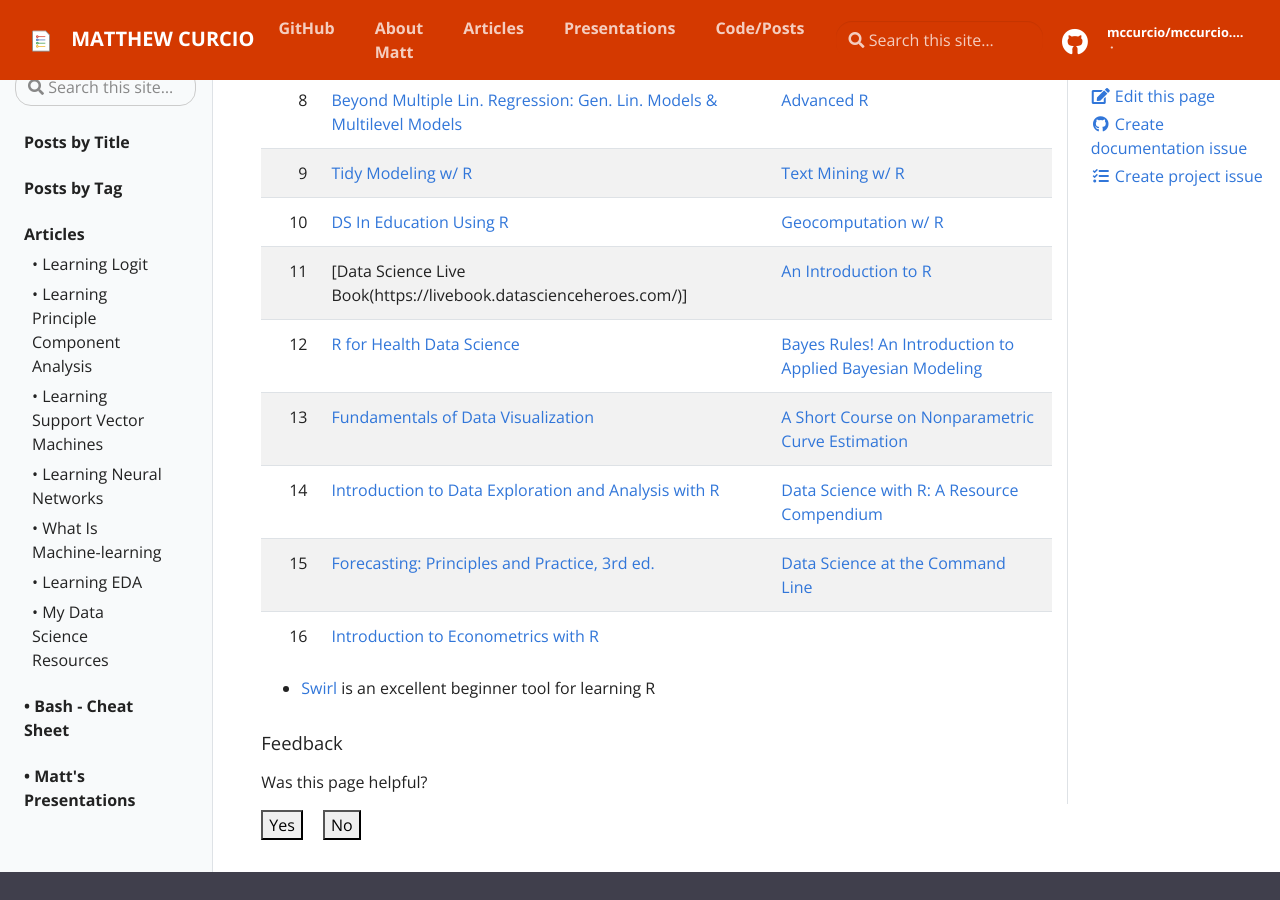
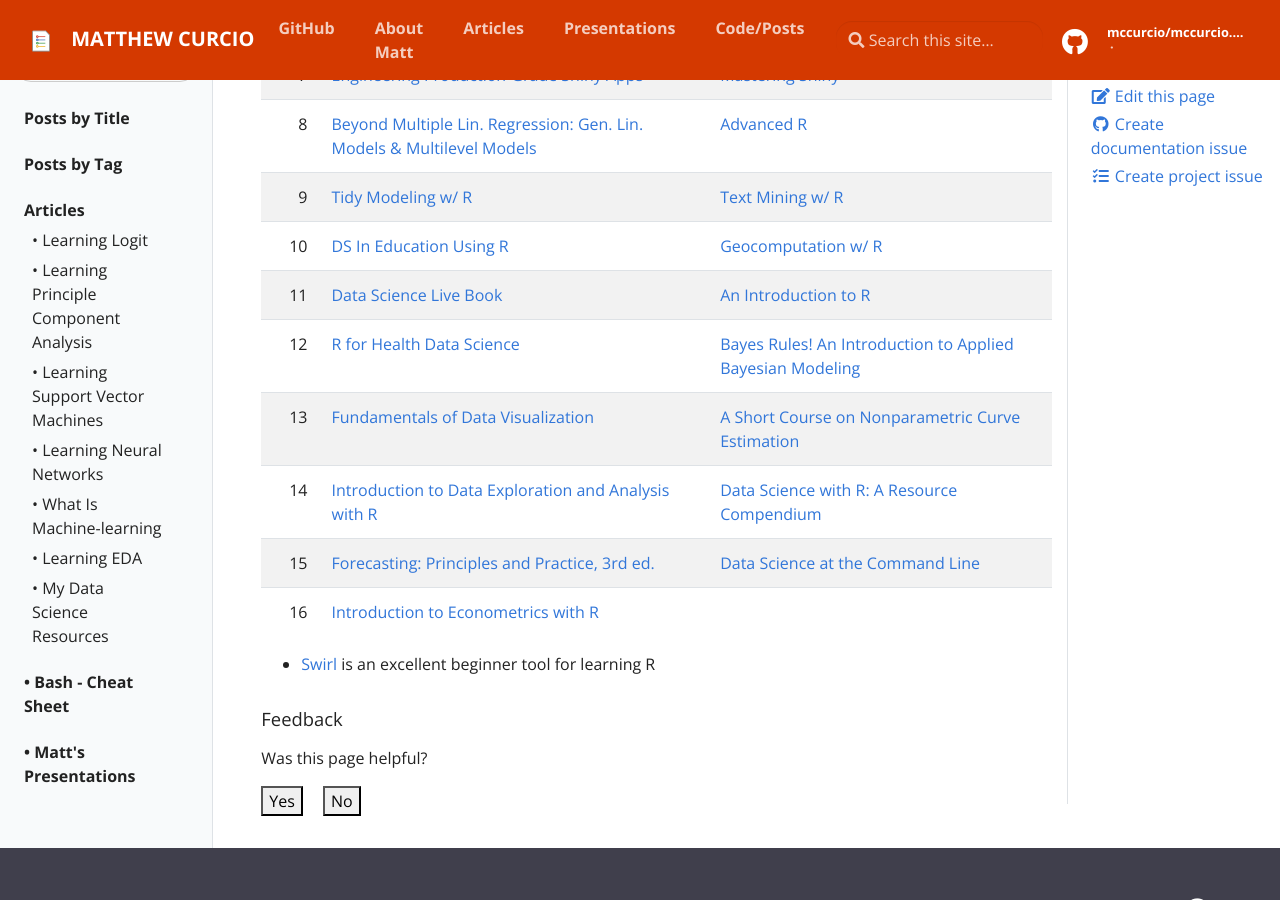
Before and after one commit to mccurcio/mccurcio.github.io, a Jekyll site: the page built from _docs/r-book-resources.md, in a window 1280 px wide and 900 px high, scrolled down 522 px. Built offline with Jekyll 4.4.1, drawn with Linux system fonts in a browser that asks for light colours.

Commit message:
Update r-book-resources.md

```diff
--- a/_docs/r-book-resources.md
+++ b/_docs/r-book-resources.md
@@ -18,7 +18,7 @@ Row | A | B
  8 |  [Beyond Multiple Lin. Regression: Gen. Lin. Models & Multilevel Models](https://bookdown.org/roback/bookdown-BeyondMLR/) | [Advanced R](https://adv-r.hadley.nz/)
  9 |  [Tidy Modeling w/ R](https://tmwr.org) | [Text Mining w/ R](https://www.tidytextmining.com/)
 10 |  [DS In Education Using R](https://datascienceineducation.com/) | [Geocomputation w/ R](https://geocompr.robinlovelace.net/)
-11 | [Data Science Live Book(https://livebook.datascienceheroes.com/)] | [An Introduction to R](https://cran.r-project.org/doc/manuals/R-intro.pdf)
+11 | [Data Science Live Book](https://livebook.datascienceheroes.com/) | [An Introduction to R](https://cran.r-project.org/doc/manuals/R-intro.pdf)
 12 | [R for Health Data Science](https://argoshare.is.ed.ac.uk/healthyr_book/) | [Bayes Rules! An Introduction to Applied Bayesian Modeling](https://www.bayesrulesbook.com/)
 13 | [Fundamentals of Data Visualization](https://clauswilke.com/dataviz/) | [A Short Course on Nonparametric Curve Estimation](https://bookdown.org/egarpor/NP-EAFIT/)
 14 | [Introduction to Data Exploration and Analysis with R](https://bookdown.org/mikemahoney218/IDEAR/) | [Data Science with R: A Resource Compendium](https://bookdown.org/martin_monkman/DataScienceResources_book/)
```
